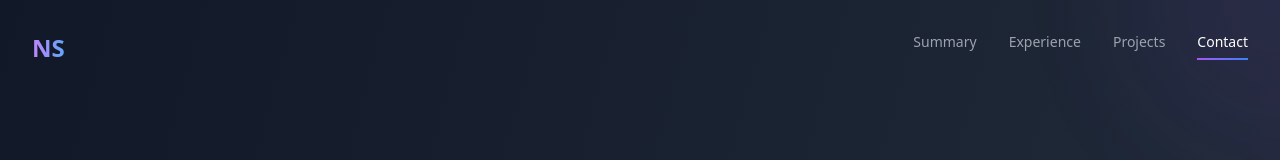
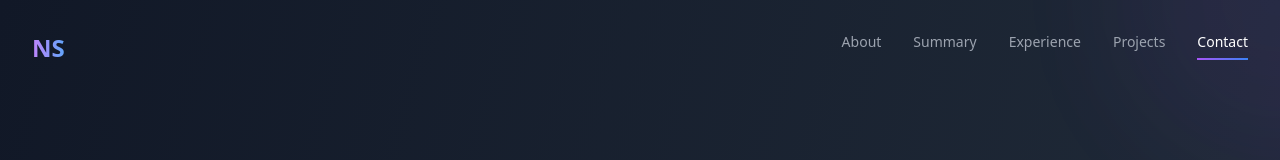
Before and after one commit to nidhi-subrah/Portfolio, a React (Vite) app: page / in a window 1280 px wide. Shown: the top 160 px of the page. Built offline with nearby package versions, Linux system fonts and the light colour scheme.

Commit message:
Added About in Navbar

```diff
--- a/src/components/Navigation.tsx
+++ b/src/components/Navigation.tsx
@@ -6,6 +6,7 @@ const Navigation = () => {
   const [isScrolled, setIsScrolled] = useState(false);
 
   const navItems = [
+    { id: "about", label: "About" },
     { id: "summary", label: "Summary" },
     { id: "experience", label: "Experience" },
     { id: "projects", label: "Projects" },
```
Also changed, not shown: 1 other file (tests, documents, lock files or other folders).
